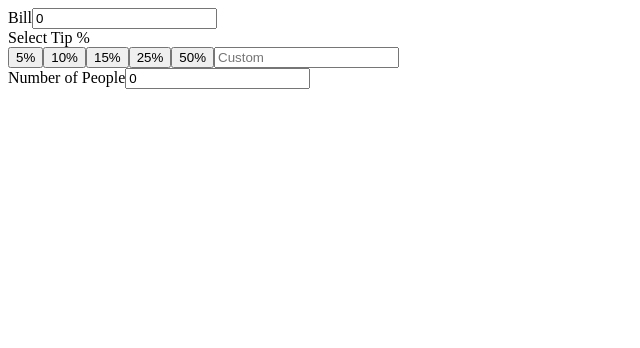
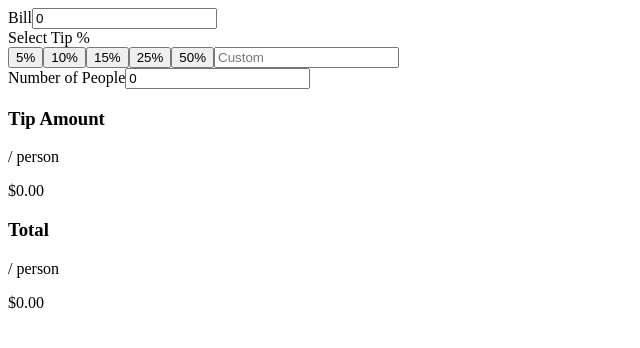
Before and after one commit to rainof/tips-calculator-project, a React (Create React App) app: page / in a window 1280 px wide. Shown: the top 348 px of the page, without its empty margins (0-640 px from the left). Built offline with nearby package versions, Linux system fonts and the light colour scheme.

Commit message:
feat: implement calculation for tip and total amount per person

```diff
--- a/src/App.js
+++ b/src/App.js
@@ -3,17 +3,30 @@ import React, { useState } from 'react';
 import BillInput from './components/BillInput';
 import TipSelector from './components/TipSelector';
 import PeopleInput from './components/PeopleInput';
+import ResultDisplay from './components/ResultDisplay';
 
 function App() {
   const [bill, setBill] = useState(0);
   const [tipPercentage, setTipPercentage] = useState(0);
   const [people, setPeople] = useState(0);
 
+  const calculateTip = () => {
+    if (people > 0) {
+      const tipAmount = Math.floor(bill * tipPercentage / people) / 100;
+      const totalPerPerson = parseFloat((bill / people + parseFloat(((bill * tipPercentage) / 100 / people).toFixed(2))).toFixed(2));
+      return { tipAmount, totalPerPerson };
+    }
+    return { tipAmount: 0, totalPerPerson: 0};
+  }
+
+  const { tipAmount, totalPerPerson } = calculateTip();
+
   return (
     <div className="App">
       <BillInput value={bill} onChange={setBill} />
       <TipSelector selectedTip={tipPercentage} onChange={setTipPercentage} />
       <PeopleInput value={people} onChange={setPeople} />
+      <ResultDisplay tipAmount={tipAmount} totalPerPerson={totalPerPerson} />
     </div>
   );
 }
--- /dev/null
+++ b/src/components/ResultDisplay.js
@@ -0,0 +1,28 @@
+import React from 'react';
+
+function ResultDisplay({ tipAmount, totalPerPerson }) {
+    return (
+        <div className="result-container">
+            <div>
+                <div>
+                    <h3>Tip Amount</h3>
+                    <p>/ person</p>
+                </div>
+                <div>
+                    <p>${tipAmount.toFixed(2)}</p>
+                </div>
+            </div>
+            <div>
+                <div>
+                    <h3>Total</h3>
+                    <p>/ person</p>
+                </div>
+                <div>
+                    <p>${totalPerPerson.toFixed(2)}</p>
+                </div>
+            </div>
+        </div>
+    )
+}
+
+export default ResultDisplay;
```
